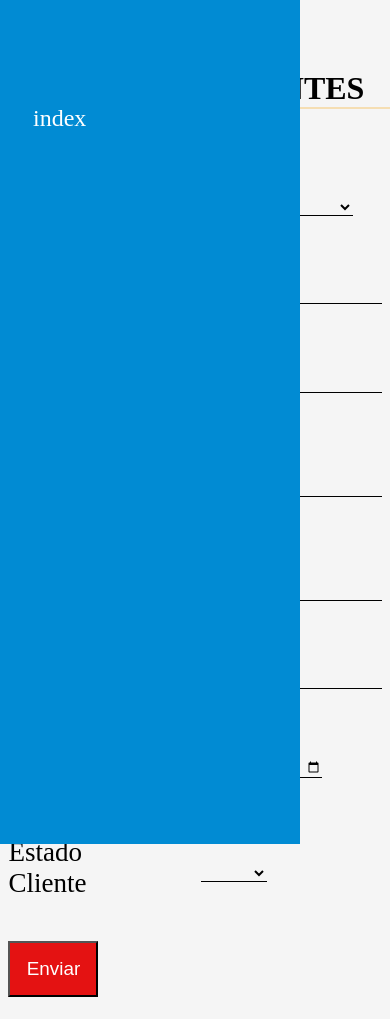
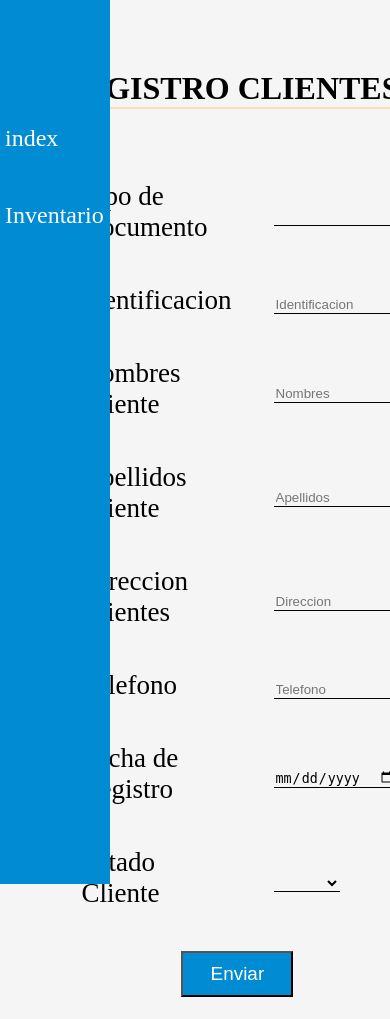
Before and after one commit to derlyYSoto98/senasoft2021, a PHP site: page /registro_clientes.html in a window 390 px wide; the page is wider, and only the part inside the window is pictured. Run offline with PHP 8.4, Linux system fonts and the light colour scheme.

Commit message:
agregando registro invetario

```diff
--- a/css/style.css
+++ b/css/style.css
@@ -5,9 +5,10 @@ body{
     background-image: url();
 }
 h1{
+    margin-right: -18%;
     margin-top: 70px;
     text-align: center;
-    border-bottom: 2px solid wheat;
+    border-bottom: 2px solid wheat ;
 }
 td , tr{
     padding: 20px;
@@ -20,28 +21,22 @@ input , select{
     background-color: transparent;
 }
 form{
+
+    margin-left: 31%;
     margin-top: 50px;
-    /* margin: 0 auto; */
-    /* background-color: aqua; */
-    /* width: 50%; */
 }
 table{
-    /* border: none; */
     display: flex;
     align-items: center;
     justify-content: center;
     margin-top: 40px;
-
-    /* width: 80%; */
-    /* text-align: center; */
-    /* background-color: red;  */
 }
 nav{
     top: 0;
     left: 0;
     position: fixed;
     height: 100vh;
-    width: 300px;
+    width: 250px;
     background-color: rgb(1 , 139 ,211);
     font-size: 1.5em;
 }
@@ -63,18 +58,51 @@ a{
     padding: 25px;
 }
 a:hover{
+    width: 68%;
     background-color: rgb(25 , 24 ,24,.4);
     cursor: pointer;
     transition: all 0.3s ease;
     font-size: 1.1em;
 }
-button{
-    background-color: rgb(228, 18, 18);
-    padding: 15px;
-    width: 90px;
+.boton{
+    margin-left: 170px;
+    width: 30%;
+    padding: 10px;
+    background-color: rgb(1 , 139 ,211);
+    font-size: 0.7em;
+    cursor: pointer;
     color: white;
-    font-size: 0.7em;
-    display: flex;
-    align-items: center;
-    justify-content: center;
 }
+.boton:hover{
+    background-color: rgb(204, 207, 202);
+    color: black;
+
+}
+@media only screen and (max-width: 1000px ) {
+    nav{
+        padding: 20px;
+        width: 18%;
+
+    }
+    table{
+        margin-left: 100px;
+        width: 35%;
+    }
+    a:hover{
+        width: 34%;
+        background-color: rgb(25 , 24 ,24,.4);
+        cursor: pointer;
+        transition: all 0.3s ease;
+        font-size: 1.1em;
+    }
+    li{
+        color: white;
+        position: relative;
+        left: -80px;
+        width: 300px;
+        display: block;
+    }
+    .boton{
+        margin-left: 100px;
+    }
+}
--- a/registro_clientes.html
+++ b/registro_clientes.html
@@ -11,11 +11,13 @@
     <nav>
         <ul>
             <li><a href="#">index</a></li>
+            <li><a href="inventario.html">Inventario</a></li>
         </ul>
     </nav>
+    <h1>REGISTRO CLIENTES</h1>
     <form action="">
         <table>
-            <h1>REGISTRO CLIENTES</h1>
+
             <tr>
                 <td>Tipo de Documento</td>
                 <td>
@@ -60,7 +62,7 @@
                 </select></td>
             </tr>
             <tr>
-                <td><button type="submit">Enviar</button></td>
+                <td colspan="2"><button class="boton" type="submit">Enviar</button></td>
             </tr>
         </table>
     </form>
```
Also changed, not shown: inventario.html (added, +50 -0 lines).
